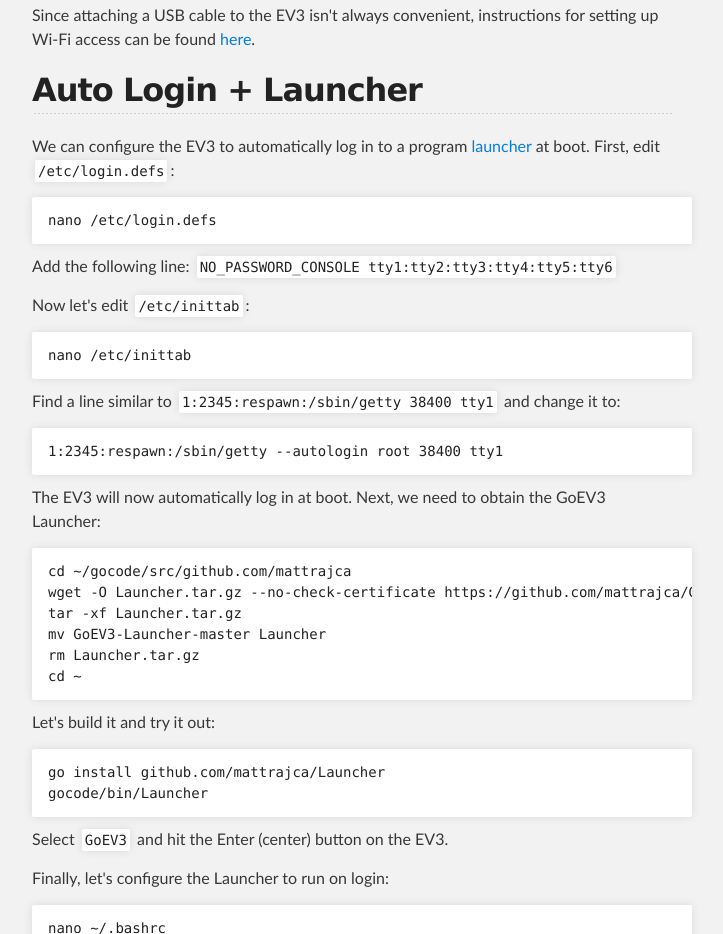
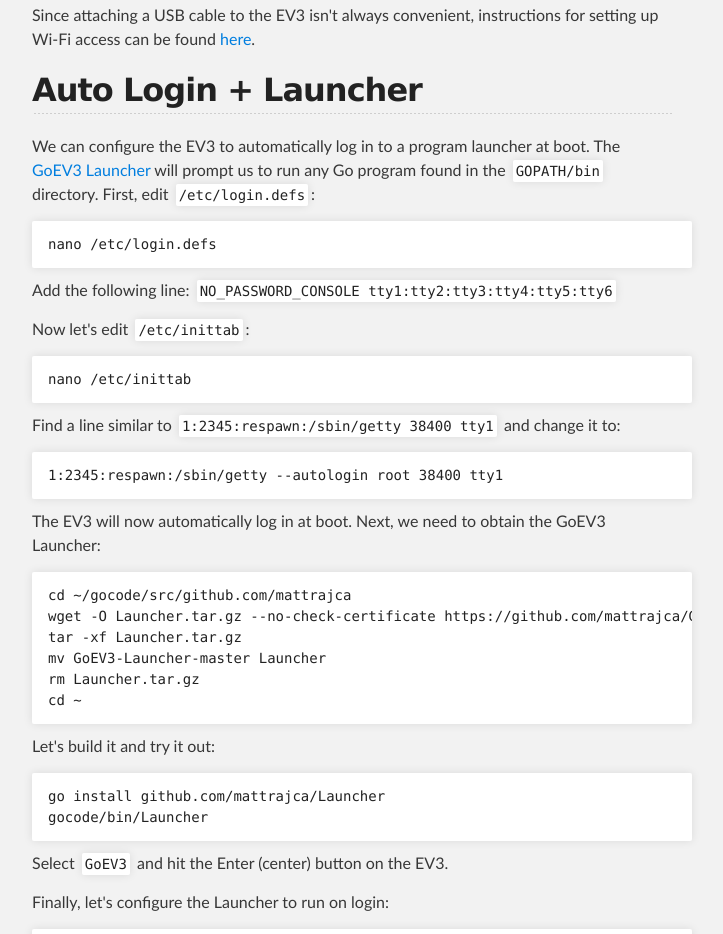
Before and after one commit to mattrajca/GoEV3, a plain HTML site: page index.html in a window 1280 px wide. Shown: the part 3674-4608 px from the top of the page, without its empty margins (288-1011 px from the left). Drawn offline with Linux system fonts and the light colour scheme.

Commit message:
Create gh-pages branch via GitHub

```diff
--- a/index.html
+++ b/index.html
@@ -179,7 +179,7 @@ func main() {
 <h2>
 <a name="auto-login--launcher" class="anchor" href="#auto-login--launcher"><span class="octicon octicon-link"></span></a>Auto Login + Launcher</h2>
 
-<p>We can configure the EV3 to automatically log in to a program <a href="https://github.com/mattrajca/GoEV3-Launcher">launcher</a> at boot. First, edit <code>/etc/login.defs</code>:</p>
+<p>We can configure the EV3 to automatically log in to a program launcher at boot. The <a href="https://github.com/mattrajca/GoEV3-Launcher">GoEV3 Launcher</a> will prompt us to run any Go program found in the <code>GOPATH/bin</code> directory. First, edit <code>/etc/login.defs</code>:</p>
 
 <pre><code>nano /etc/login.defs
 </code></pre>
```
Also changed, not shown: params.json (+1 -1 lines).
